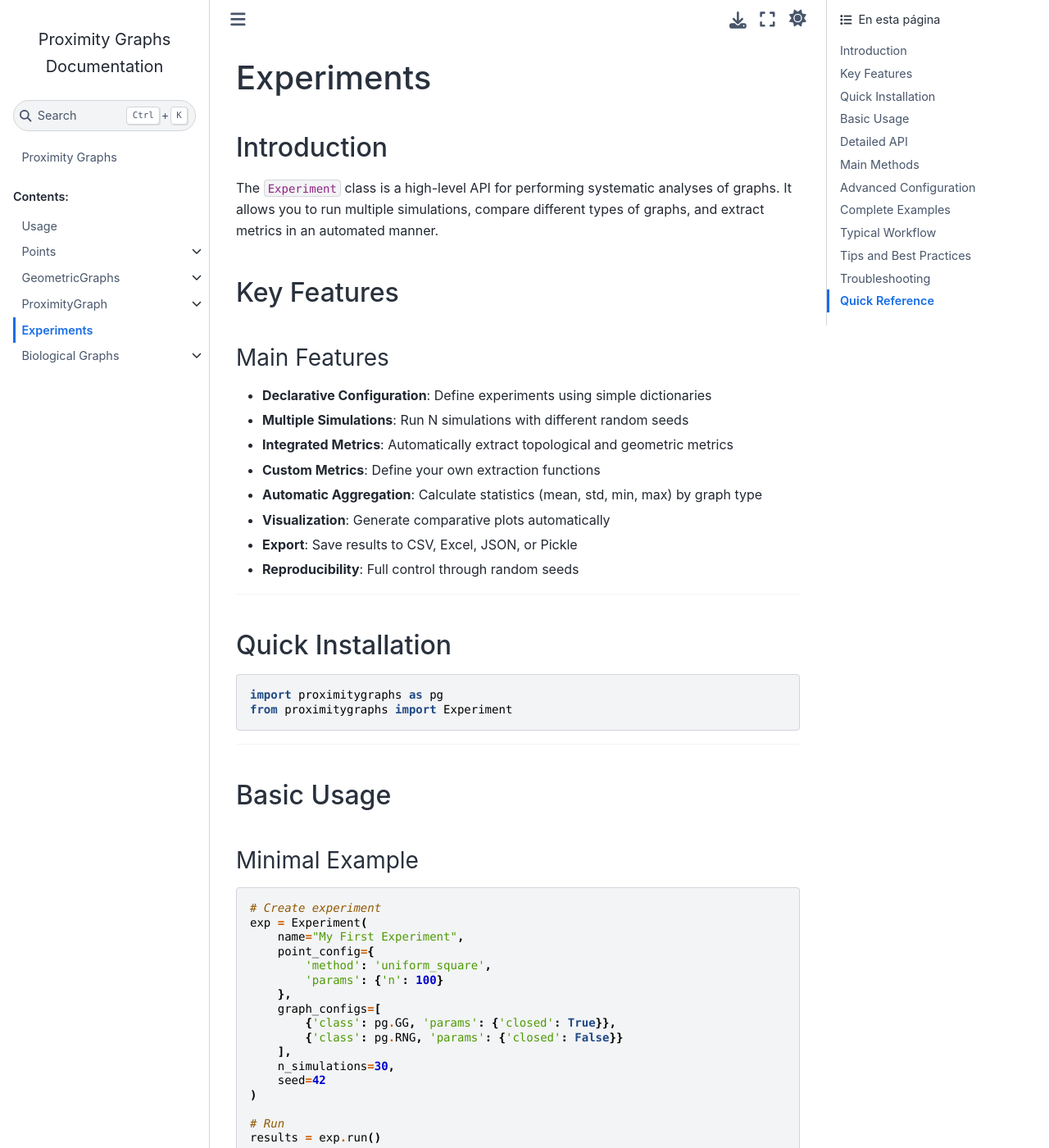
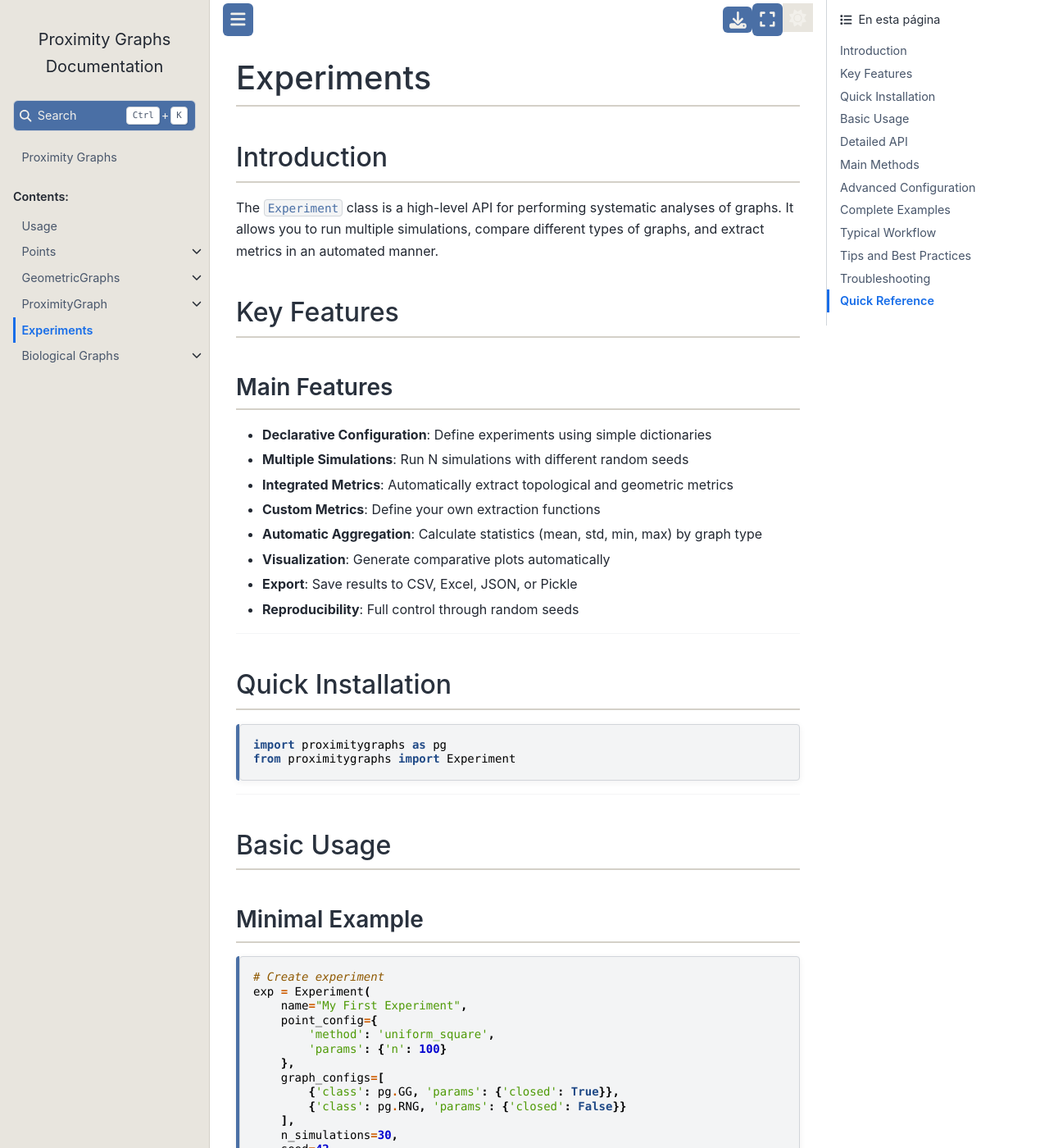
Before and after one commit to HectorMaravillo/ProximityGraphs, a Sphinx documentation site: the page built from docs/source/modules/Experiments.rst, in a window 1280 px wide and 1400 px high. Shown: the whole window at 82% size. Built offline with Sphinx 7.4.7 and the Sphinx Book theme 1.1.4, drawn with Linux system fonts in a browser that asks for light colours.

Commit message:
fix #3 - fixed issue updating conf.py launch #3 - launch docs build to verify changes

```diff
--- /dev/null
+++ b/docs/source/_static/custom.css
@@ -0,0 +1,377 @@
+/* ============================================================
+   PALETA PRINCIPAL — tono único: índigo ahumado
+   Claro: fondos cálidos marfil, no blancos puros
+   Oscuro: fondos pizarra profunda, no negros puros
+   ============================================================ */
+
+:root {
+    --primary-color: #4a6fa5;
+    /* índigo ahumado — único acento */
+    --primary-soft: #7294bc;
+    /* versión más clara del acento */
+    --primary-muted: #3a5a8a;
+    /* versión más oscura del acento */
+    --accent-color: #4a6fa5;
+    /* mismo color como acento puro */
+
+    --text-color: #2e2e38;
+    /* casi negro cálido */
+    --text-muted: #6b6b80;
+    /* gris violáceo suave */
+
+    --bg-page: #f2f0eb;
+    /* marfil cálido */
+    --bg-light: #eceae4;
+    /* un paso más oscuro que la página */
+    --bg-card: #e8e5de;
+    /* tarjetas / sidebar */
+
+    --border-color: #d4d0c8;
+    /* borde sutil cálido */
+    --code-bg: #e4e1da;
+
+    --table-hover: #e8e5de;
+
+    /* prev/next specific */
+    --nav-subtitle-color: #7294bc;
+    /* tono suave del acento */
+    --nav-title-color: #2e2e38;
+    /* texto principal */
+}
+
+[data-theme="dark"] {
+    --primary-color: #7294bc;
+    --primary-soft: #92afd1;
+    --primary-muted: #4a6fa5;
+    --accent-color: #7294bc;
+
+    --text-color: #ddd8ce;
+    --text-muted: #9a95a8;
+
+    --bg-page: #1c1c24;
+    /* pizarra profunda — no negro */
+    --bg-light: #23232e;
+    --bg-card: #2a2a38;
+
+    --border-color: #35354a;
+    --code-bg: #2a2a38;
+    --table-hover: #2a2a38;
+
+    /* prev/next specific */
+    --nav-subtitle-color: #7294bc;
+    --nav-title-color: #ddd8ce;
+}
+
+/* ============================================================
+   RESET / BASE
+   ============================================================ */
+* {
+    transition: color 0.2s ease, background-color 0.2s ease, border-color 0.2s ease;
+}
+
+/* ============================================================
+   LAYOUT PRINCIPAL
+   ============================================================ */
+.bd-header {
+    background: var(--primary-muted);
+    background: linear-gradient(135deg, var(--primary-muted) 0%, var(--primary-color) 100%);
+    box-shadow: 0 2px 10px rgba(0, 0, 0, 0.12);
+}
+
+.bd-sidebar {
+    background-color: var(--bg-card);
+    border-right: 1px solid var(--border-color);
+}
+
+.bd-sidebar a {
+    color: var(--primary-color);
+    transition: all 0.25s ease;
+}
+
+.bd-sidebar a:hover {
+    color: var(--primary-soft);
+    padding-left: 10px;
+}
+
+[data-theme="dark"] .bd-main {
+    background-color: var(--bg-page);
+    color: var(--text-color);
+}
+
+[data-theme="dark"] .bd-content {
+    background-color: var(--bg-page);
+}
+
+[data-theme="dark"] .bd-article {
+    color: var(--text-color);
+}
+
+/* ============================================================
+   TIPOGRAFÍA
+   ============================================================ */
+h1,
+h2,
+h3 {
+    color: var(--primary-color);
+    font-weight: 600;
+    border-bottom: 2px solid var(--border-color);
+    padding-bottom: 10px;
+}
+
+/* ============================================================
+   CÓDIGO
+   ============================================================ */
+.highlight {
+    border-radius: 8px;
+    border-left: 4px solid var(--primary-color);
+    box-shadow: 0 2px 8px rgba(0, 0, 0, 0.06);
+    background-color: var(--code-bg);
+}
+
+[data-theme="dark"] .highlight {
+    box-shadow: 0 2px 8px rgba(0, 0, 0, 0.3);
+}
+
+code {
+    background-color: var(--code-bg);
+    color: var(--primary-color);
+    padding: 2px 6px;
+    border-radius: 4px;
+    font-size: 0.9em;
+}
+
+[data-theme="dark"] pre {
+    background-color: var(--bg-card);
+}
+
+/* ============================================================
+   ADMONICIONES
+   ============================================================ */
+.admonition {
+    border-radius: 8px;
+    border-left: 4px solid var(--primary-color);
+    background-color: var(--bg-light);
+    box-shadow: 0 2px 8px rgba(0, 0, 0, 0.06);
+}
+
+[data-theme="dark"] .admonition {
+    box-shadow: 0 2px 8px rgba(0, 0, 0, 0.3);
+}
+
+/* ============================================================
+   TABLAS
+   ============================================================ */
+table {
+    border-radius: 8px;
+    overflow: hidden;
+    box-shadow: 0 2px 8px rgba(0, 0, 0, 0.06);
+}
+
+[data-theme="dark"] table {
+    box-shadow: 0 2px 8px rgba(0, 0, 0, 0.3);
+}
+
+table thead {
+    background-color: var(--primary-color);
+    color: #f2f0eb;
+}
+
+table tbody tr:hover {
+    background-color: var(--table-hover);
+}
+
+/* ============================================================
+   NAVEGACIÓN PREV / NEXT
+   ============================================================ */
+.prev-next-area a {
+    display: flex;
+    align-items: center;
+    gap: 12px;
+    padding: 14px 20px;
+    background-color: var(--bg-card);
+    border: 1px solid var(--border-color);
+    border-radius: 10px;
+    text-decoration: none;
+    transition: all 0.25s ease;
+    color: inherit !important;
+}
+
+.prev-next-area a:hover {
+    background-color: var(--primary-color);
+    border-color: var(--primary-color);
+    transform: translateY(-2px);
+    box-shadow: 0 6px 18px rgba(74, 111, 165, 0.25);
+}
+
+[data-theme="dark"] .prev-next-area a:hover {
+    box-shadow: 0 6px 18px rgba(74, 111, 165, 0.4);
+}
+
+/* Ícono de flecha */
+.prev-next-area a i {
+    color: var(--primary-color);
+    font-size: 1.2em;
+    transition: color 0.25s ease;
+    flex-shrink: 0;
+}
+
+.prev-next-area a:hover i {
+    color: #f2f0eb;
+}
+
+/* Subtítulo: "previous" / "next" */
+.prev-next-area .prev-next-subtitle {
+    margin: 0;
+    font-size: 0.72em;
+    font-weight: 500;
+    letter-spacing: 0.08em;
+    text-transform: uppercase;
+    color: var(--nav-subtitle-color);
+    transition: color 0.25s ease;
+}
+
+/* Título: nombre de la página */
+.prev-next-area .prev-next-title {
+    margin: 0;
+    font-size: 0.92em;
+    font-weight: 600;
+    color: var(--nav-title-color);
+    transition: color 0.25s ease;
+}
+
+/* Al hacer hover, ambos textos cambian a claro sobre fondo acento */
+.prev-next-area a:hover .prev-next-subtitle,
+.prev-next-area a:hover .prev-next-title {
+    color: rgba(242, 240, 235, 0.9);
+}
+
+.prev-next-area a:hover .prev-next-title {
+    color: #f2f0eb;
+}
+
+/* ============================================================
+   BOTONES GENÉRICOS (sin sobreescribir prev-next ya tratado)
+   ============================================================ */
+.btn {
+    background-color: var(--primary-color);
+    color: #f2f0eb !important;
+    border-radius: 6px;
+    transition: all 0.25s ease;
+}
+
+.btn:hover {
+    background-color: var(--primary-muted);
+    transform: translateY(-2px);
+    box-shadow: 0 4px 12px rgba(74, 111, 165, 0.25);
+}
+
+[data-theme="dark"] .btn:hover {
+    box-shadow: 0 4px 12px rgba(74, 111, 165, 0.4);
+}
+
+/* ============================================================
+   FOOTER
+   ============================================================ */
+.bd-footer {
+    background-color: var(--primary-muted);
+    color: #f2f0eb;
+    padding: 20px 0;
+}
+
+/* ============================================================
+   IMÁGENES
+   ============================================================ */
+img {
+    border-radius: 8px;
+    box-shadow: 0 4px 12px rgba(0, 0, 0, 0.08);
+    max-width: 100%;
+    height: auto;
+}
+
+[data-theme="dark"] img {
+    box-shadow: 0 4px 12px rgba(0, 0, 0, 0.4);
+    opacity: 0.92;
+}
+
+/* ============================================================
+   SEARCH BOX
+   ============================================================ */
+.bd-search {
+    border-radius: 20px;
+    box-shadow: 0 2px 8px rgba(0, 0, 0, 0.08);
+}
+
+[data-theme="dark"] .bd-search {
+    box-shadow: 0 2px 8px rgba(0, 0, 0, 0.3);
+}
+
+/* ============================================================
+   LINKS EN MODO OSCURO
+   ============================================================ */
+[data-theme="dark"] a {
+    color: var(--primary-soft);
+}
+
+[data-theme="dark"] a:hover {
+    color: var(--primary-color);
+}
+
+/* ============================================================
+   BLOCKQUOTE
+   ============================================================ */
+[data-theme="dark"] blockquote {
+    border-left-color: var(--primary-color);
+    background-color: var(--bg-card);
+}
+
+/* ============================================================
+   THEME TOGGLE BUTTON
+   ============================================================ */
+.theme-switch-button {
+    background-color: var(--bg-card);
+    border-radius: 50%;
+    padding: 8px;
+    transition: all 0.3s ease;
+}
+
+.theme-switch-button:hover {
+    background-color: var(--primary-color);
+    transform: rotate(180deg);
+}
+
+/* ============================================================
+   SCROLLBAR
+   ============================================================ */
+::-webkit-scrollbar {
+    width: 8px;
+}
+
+::-webkit-scrollbar-track {
+    background: var(--bg-light);
+}
+
+::-webkit-scrollbar-thumb {
+    background: var(--primary-soft);
+    border-radius: 5px;
+}
+
+::-webkit-scrollbar-thumb:hover {
+    background: var(--primary-color);
+}
+
+[data-theme="dark"] ::-webkit-scrollbar-track {
+    background: var(--bg-card);
+}
+
+/* ============================================================
+   RESPONSIVE
+   ============================================================ */
+@media (max-width: 768px) {
+    h1 {
+        font-size: 1.8em;
+    }
+
+    .bd-sidebar {
+        width: 100%;
+    }
+}/* This file intentionally left blank. */
--- a/docs/source/conf.py
+++ b/docs/source/conf.py
@@ -42,12 +42,10 @@ exclude_patterns = []
 html_theme = 'sphinx_book_theme'
 html_static_path = ['_static']
 
-# Agregar CSS personalizado
 html_css_files = [
     'custom.css',
 ]
 
-# Configuración del tema sphinx_book_theme
 html_theme_options = {
 
 
```
